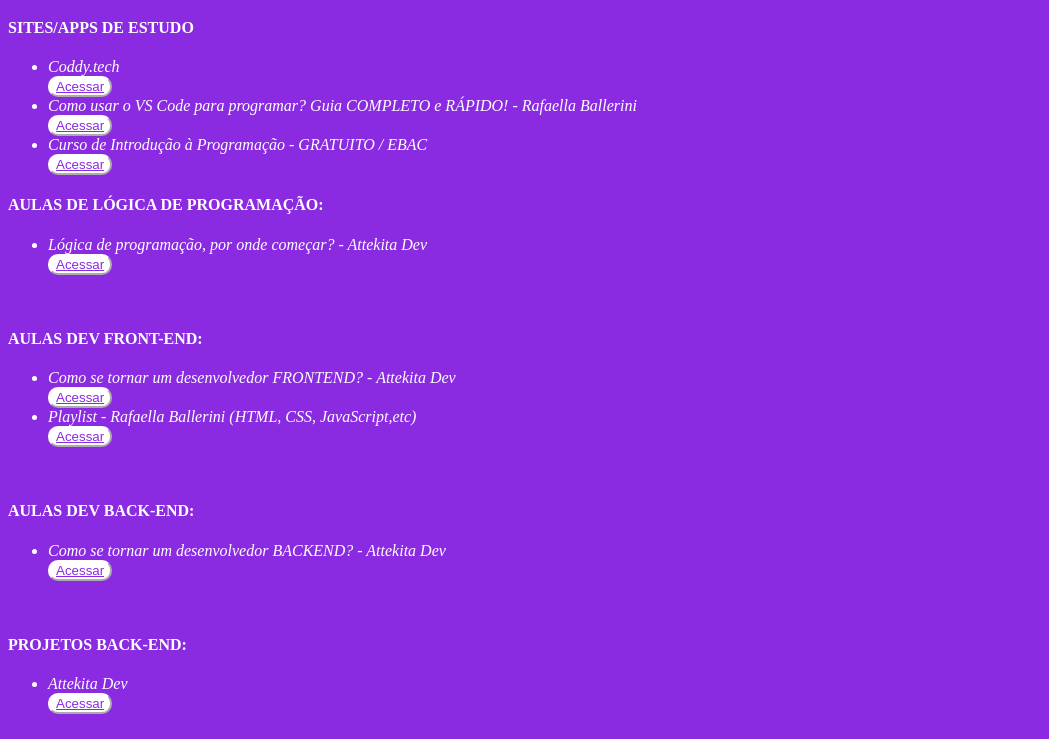
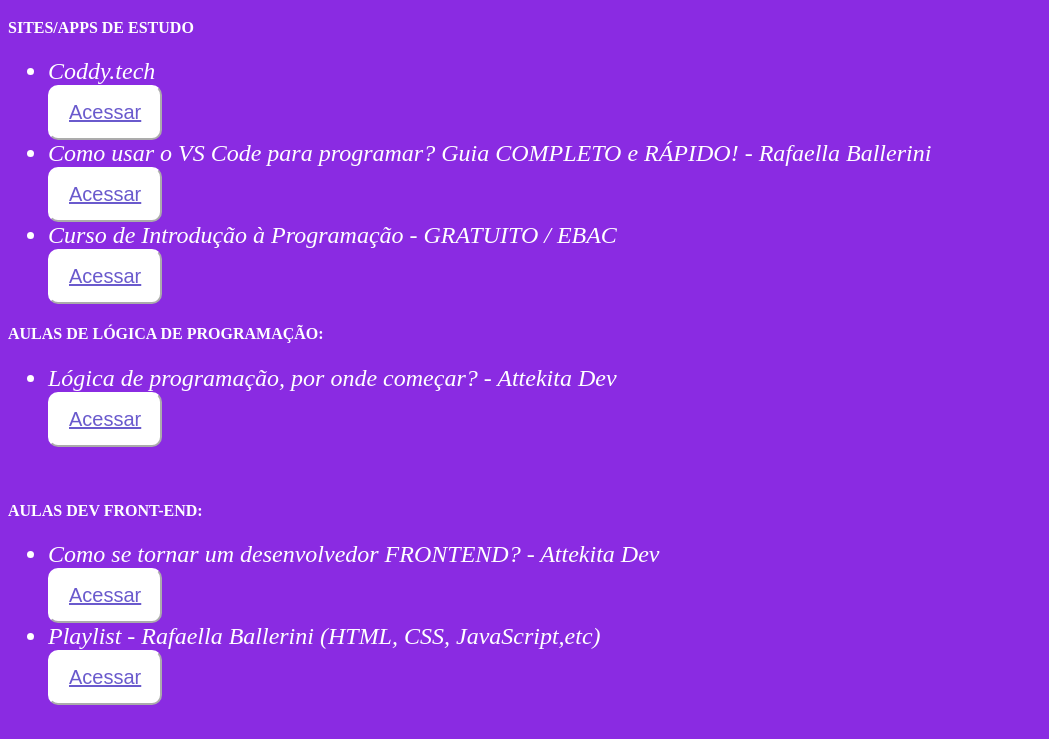
Before and after one commit to maisa-tech99/ProjectLinksforBeginners, a plain HTML site: page index.html in a window 1280 px wide. Shown: the part 61-800 px from the top of the page, without its empty margins (0-1049 px from the left). Drawn offline with Linux system fonts and the light colour scheme.

Commit message:
Update style.css

```diff
--- a/style.css
+++ b/style.css
@@ -5,20 +5,32 @@ h1{
 }
 body{
     background-color: blueviolet;
+    font-size:medium;
+    text-align: justify;
 }
 button{
     border-color: white;
     border-radius: 10px 10px 10px 10px;
     background-color: white;
+    font-size: medium;
+    text-align: center;
 }
 a{
-    color: blueviolet;
+    font-size: 20px;
+    border-radius: 10px;
+    padding: 3px;
+    display: block;
+    text-align:justify;
+    margin: 10px;
+    color:slateblue;
 }
 
 li{
     color:white;
-    font-style: italic;
+    font-size:x-large;
+    font-style:italic;
+    text-align:justify;
 }
 h4{
-    color:white
+    color:white;
 }
```
